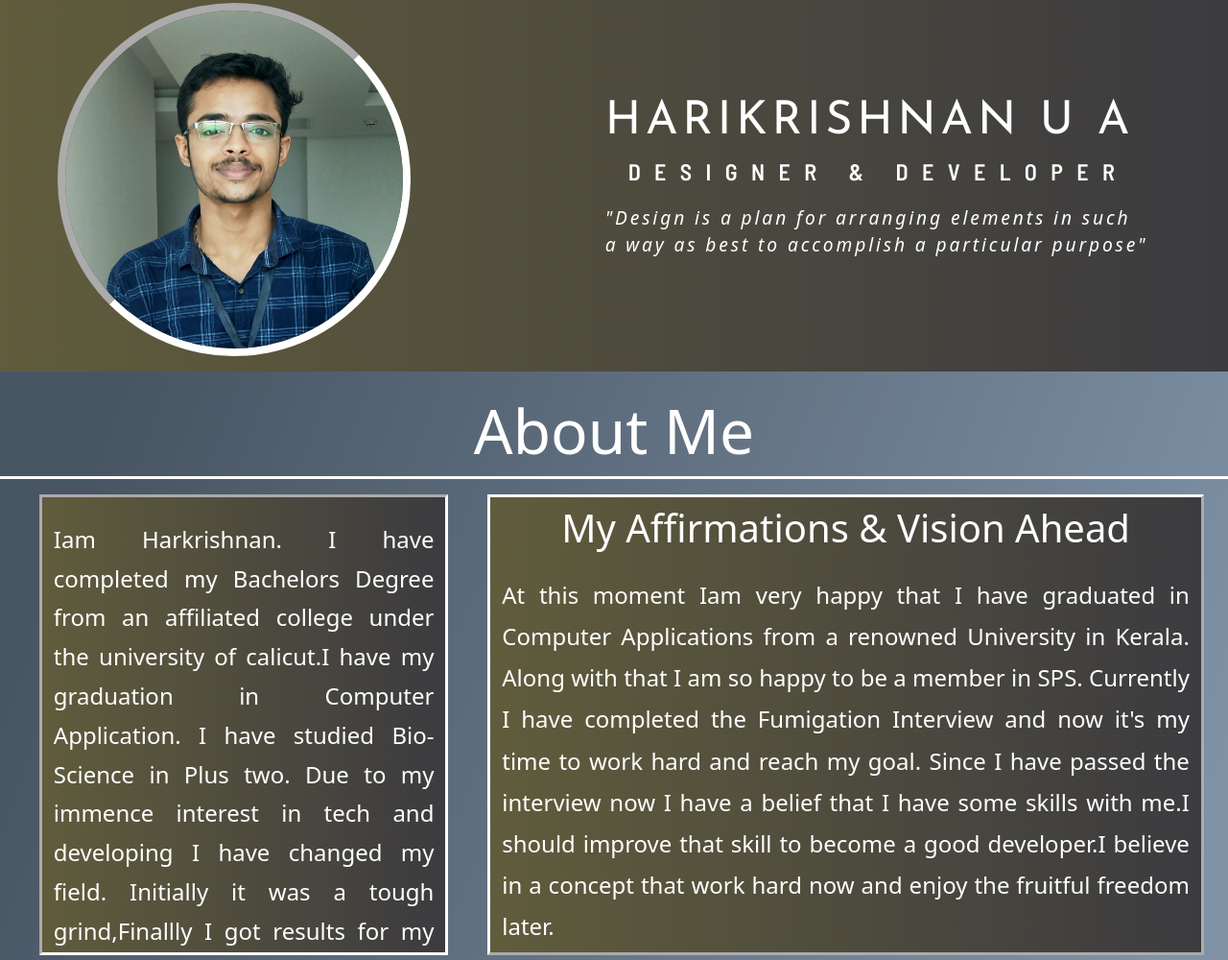
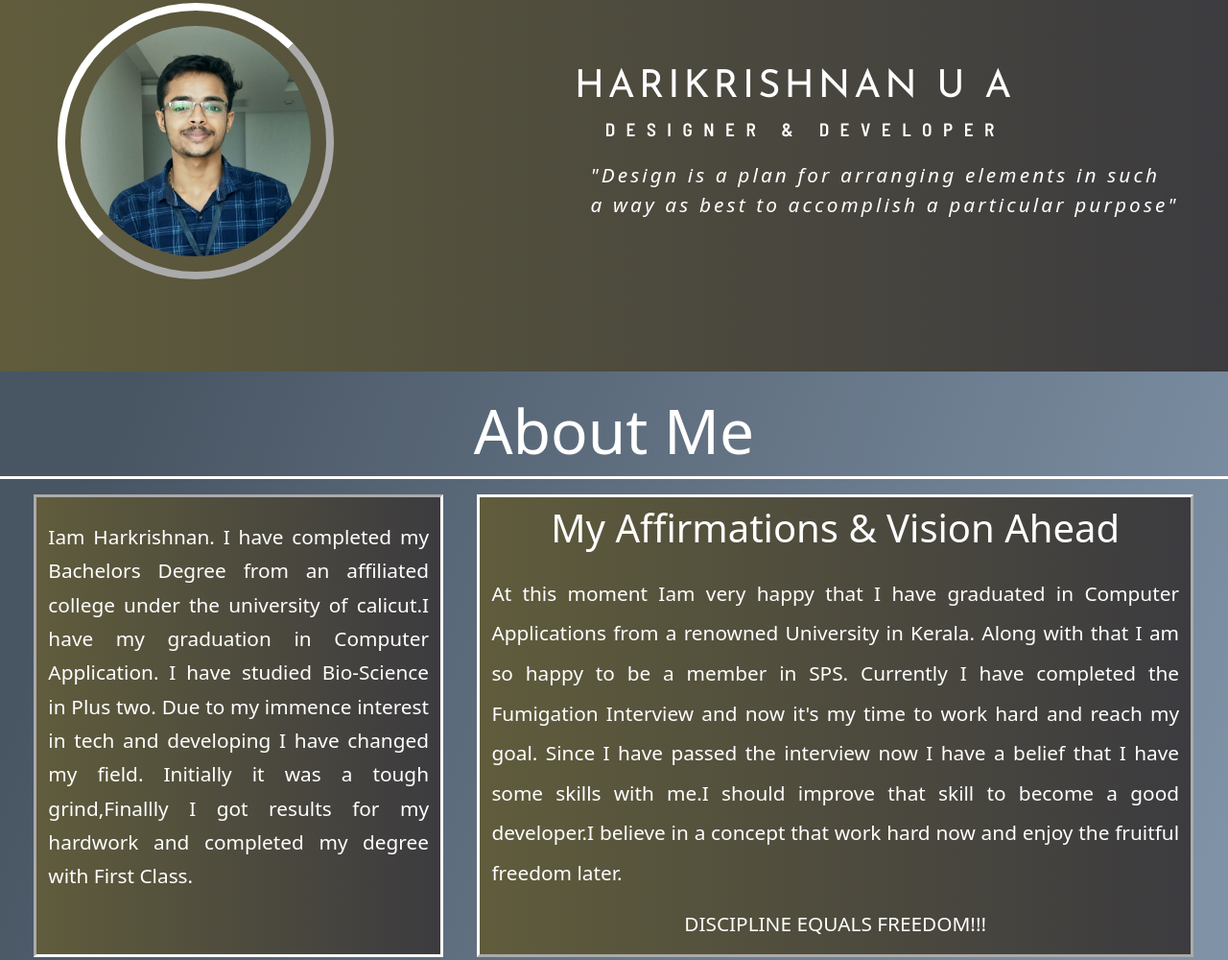
Before and after one commit to hariua/static-website-sps, a plain HTML site: page index.html in a window 1280 px wide. Shown: the part 93-1093 px from the top of the page at 96% size. Drawn offline with nearby package versions, Linux system fonts and the light colour scheme.

Commit message:
modified

```diff
--- a/index.html
+++ b/index.html
@@ -50,10 +50,10 @@
 <section id="home-section">
 	<div class="container-fluid home">
 		<div class="row">
-			<div class="col-md-4 pt-5" >
-				<img class="img-fluid rounded-circle m-5" src="images/IMG20201018102812(1).jpg" style="width: 23em;height: 23em;border: white 0.5em inset;">
+			<div class="col-md-4 pt-5 col-5" >
+				<img class="img-fluid rounded-circle m-5" src="images/IMG20201018102812(1).jpg" style="width: 18em;height: 18em;padding: 1em;border: white 0.5em outset;">
 			</div>
-			<div class="col-md-8">
+			<div class="col-md-8 col-7">
 				<h3 class="text-white heading">HARIKRISHNAN U A</h3>
 				<h6 class="text-white head-sub">DESIGNER & DEVELOPER</h6>
 				<p class="text-white head-text text-justify">"Design is a plan for arranging elements in such <br>a way as best to accomplish a particular purpose"</p>
@@ -74,7 +74,7 @@
 			</div>
 			<div class="col-md-7 about-content mt-3" style="border: outset;border-color: white;">
 				<p class="text-white text-center m-2 display-6">My Affirmations & Vision Ahead</p>
-				<p class="text-white pt-3" style="line-height: 1.8em;">At this moment Iam very happy that I have graduated in Computer Applications from a renowned University in Kerala. Along with that I am so happy to be a member in SPS. Currently I have completed the Fumigation Interview and now it's my time to work hard and reach my goal. Since I have passed the interview now I have a belief that I have some skills with me.I should improve that skill to become a good developer.I believe in a concept that work hard now and enjoy the fruitful freedom later.</p>
+				<p class="text-white pt-3" style="line-height: 2em;">At this moment Iam very happy that I have graduated in Computer Applications from a renowned University in Kerala. Along with that I am so happy to be a member in SPS. Currently I have completed the Fumigation Interview and now it's my time to work hard and reach my goal. Since I have passed the interview now I have a belief that I have some skills with me.I should improve that skill to become a good developer.I believe in a concept that work hard now and enjoy the fruitful freedom later.</p>
 				<p class="text-white text-center ">DISCIPLINE EQUALS FREEDOM!!!</p>
 			</div>
 		</div>
@@ -180,14 +180,14 @@
 	<div class="container-fluid">
 		<div class="row">
 
-			<div class="col-md-8 text-center text-white pt-2" style="font-size: 1.15em;">
+			<div class="col-md-8 col-6 text-center text-white pt-2" style="font-size: 1.15em;">
 			<div class="text-center" style="margin-left: 21em;">
 			<a href="#home-section" class="text-white"><i class="fas fa-angle-up"></i></a>
 				© 2020 Copyright :
 				 <a href="https://github.com/hariua" style="text-decoration: none" class="text-white">hariua</a>
 			</div>
 			</div>
-			<div class="col-md-4 pt-2 text-center">
+			<div class="col-md-4 col-6 pt-2 text-center">
 				<a href="https://www.facebook.com/" class="social-media"><i class="fab fa-facebook"></i></a>
 				<a href="https://www.facebook.com/messenger/" class="social-media"><i class="fab fa-facebook-messenger"></i></a>
 				<a href="https://www.instagram.com/" class="social-media"><i class="fab fa-instagram"></i></a>
--- a/style.css
+++ b/style.css
@@ -23,35 +23,35 @@
 .heading{
 	margin-left:4em;
 	margin-top:4em;
-	font-size: 3em;
+	font-size: 2.5em;
 	font-family: 'Josefin Sans', sans-serif;
 	letter-spacing: 0.1em;
 }
 .head-sub{
-	margin-left: 9em;
-	font-size:1.5em;
+	margin-left: 10em;
+	font-size:1.2em;
 	letter-spacing: 0.6em;
 	font-family: 'Barlow Semi Condensed', sans-serif;
 }
 .head-text{
 	font-style: oblique;
-	font-size: 1.2em;
-	margin-left: 10em;
+	font-size: 1.3em;
+	margin-left: 8.5em;
 	margin-top:1em;
 	letter-spacing: 0.15em;
 }
 .about{
-	height: 40em;
+	height: 42em;
 	background-image: linear-gradient( 110.3deg,  rgba(72,85,99,1) 8.8%, rgba(127,146,166,1) 95.1% );
 }
 .about-content
 {
 	background: linear-gradient(to right, #605C3C, #3C3B3F);
 
-	font-size: 1.5em;
+	font-size: 1.3em;
 	margin-left: 1.7em;
 	text-align: justify;
-	height: 20em;
+	height: auto;
 }
 .service-col
 {
```
